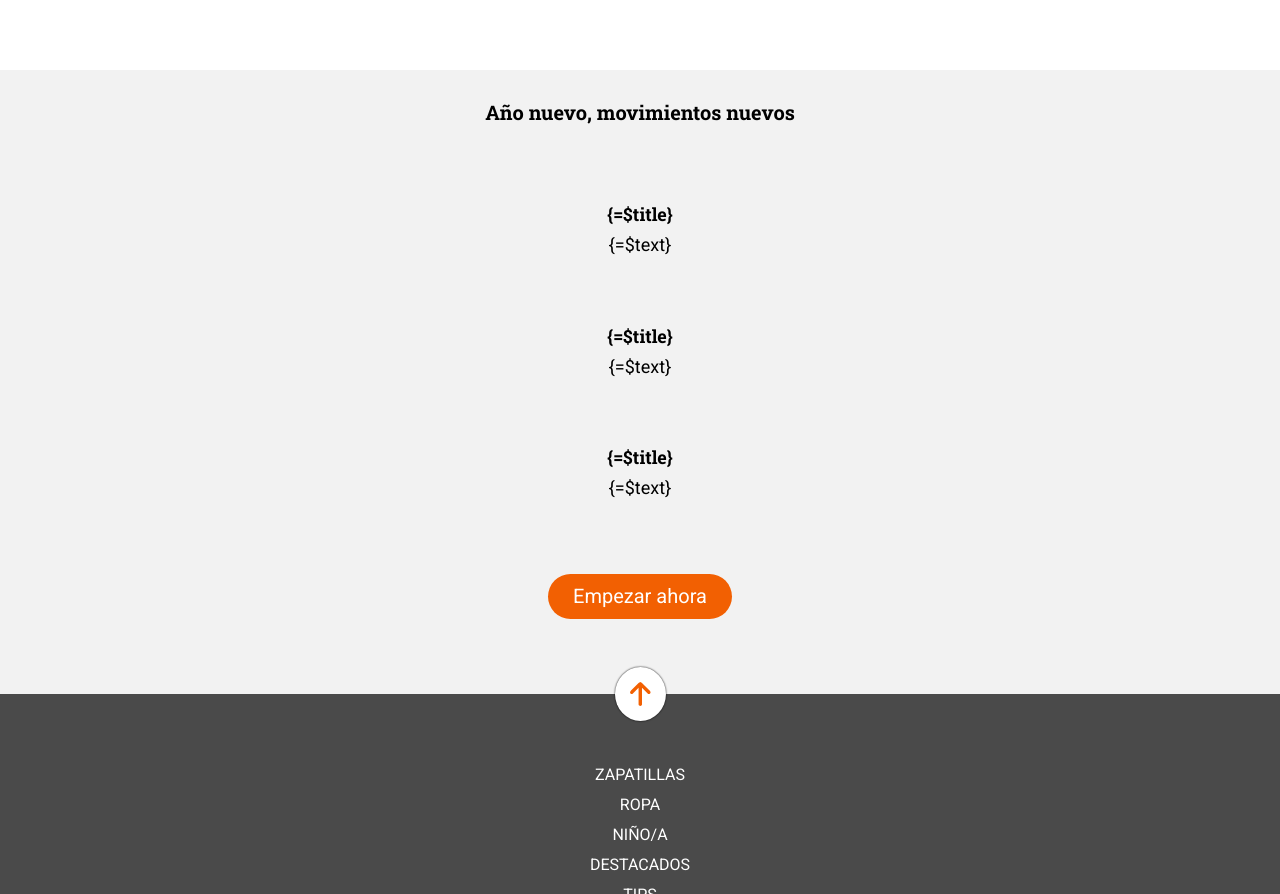
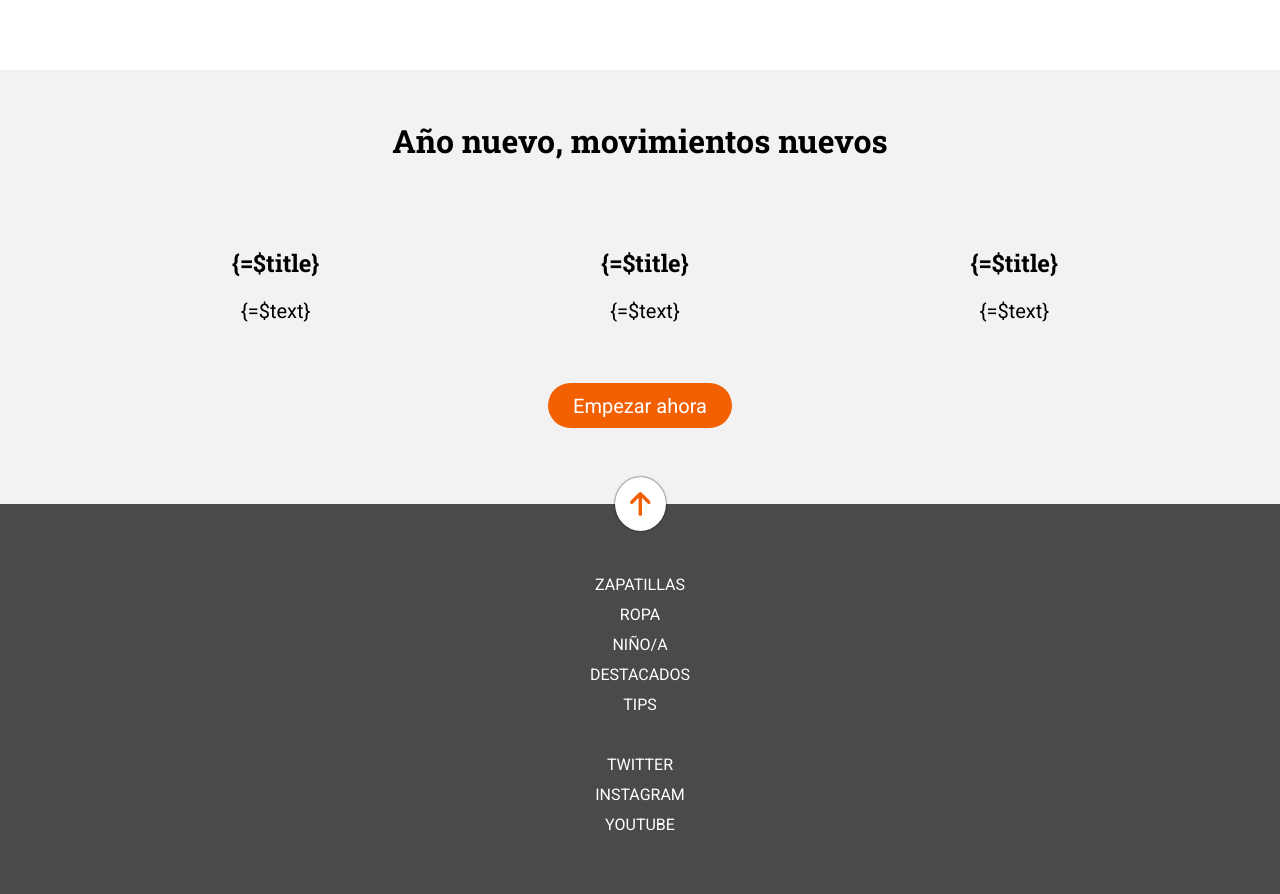
Before and after one commit to Adalab/modulo-1-evaluacion-final-MBueno992, a website built with Vite: page src/index.html in a window 1280 px wide. Shown: the part 1095-1989 px from the top of the page. Built offline with nearby package versions, Linux system fonts and the light colour scheme.

Commit message:
trainingOffers all versions Ok

```diff
--- a/src/index.html
+++ b/src/index.html
@@ -14,7 +14,7 @@
     <load src="./partials/header.html"/>
     <main>
       <load src="./partials/sectionPpal.html"/>
-      <load src="./partials/newyear.html"/>
+      <load src="./partials/trainingOffers.html"/>
     </main>
     <load src="./partials/footer.html"/>
   </body>
--- a/src/partials/advantages.html
+++ b/src/partials/advantages.html
@@ -1,4 +1,4 @@
-<article class="article">
-    <h3 class="article__title">{=$title}</h3>
+<article class="offers__article">
+    <h3 class="offers__article--title">{=$title}</h3>
     <p>{=$text}</p>
 </article>
--- a/src/partials/newyear.html
+++ /dev/null
@@ -1,7 +0,0 @@
-<section class="advantages" id="newYear">
-    <h2 class="advantages__title">Año nuevo, movimientos nuevos</h2>
-    <load src="/partials/advantages.html" title="Entrenamientos" text="Sesiones de running y entrenamientos." />
-    <load src="/partials/advantages.html" title="Cualquier nivel" text="Entrenamientos para cada nivel." />
-    <load src="/partials/advantages.html" title="Exclusividad" text="Productos para miembros premium." />
-    <button class="advantages__startNow">Empezar ahora</button>
-</section>
--- /dev/null
+++ b/src/partials/trainingOffers.html
@@ -0,0 +1,9 @@
+<section class="advantages" id="newYear">
+    <h2 class="advantages__title">Año nuevo, movimientos nuevos</h2>
+    <section class="offers">
+        <load src="/partials/advantages.html" title="Entrenamientos" text="Sesiones de running y entrenamientos." />
+        <load src="/partials/advantages.html" title="Cualquier nivel" text="Entrenamientos para cada nivel." />
+        <load src="/partials/advantages.html" title="Exclusividad" text="Productos para miembros premium." />
+    </section>
+    <button class="advantages__startNow">Empezar ahora</button>
+</section>
--- a/src/scss/layout/_newyear.scss
+++ /dev/null
@@ -1,38 +0,0 @@
-.advantages {
-  background-color: $colorWhiteTwo;
-  display: grid;
-  grid-template-columns: 1fr;
-  justify-items: center;
-  height: 624px;
-
-  &__title{
-    font-family: $fontSlab;
-    font-size: 2rem;
-    text-align: center;
-    padding: 29px 50px 31px 50px;
- }
-    &__startNow{
-        width: 184px;
-        height: 45px;
-        border-radius: 40px;
-        border: none;
-        background-color: $colorBrightOrange;
-        color: $colorWhite;
-        font-family: $fontReg;
-        font-size: 2rem;
-        margin: 27px 0 49px 0;
-    }
-}
-
-.article {
-  text-align: center;
-  font-size: 1.8rem;
-  font-family: $fontReg;
-  margin: 20px 72px;
-  line-height: 25px;
-  &__title{
-    font-size: 1.8rem;
-    font-family: $fontSlab;
-    padding-bottom: 5px;
-  }
-}
--- /dev/null
+++ b/src/scss/layout/_trainingOffers.scss
@@ -0,0 +1,67 @@
+.advantages {
+  background-color: $colorWhiteTwo;
+  text-align: center;
+
+  &__title {
+    font-family: $fontSlab;
+    font-size: 2rem;
+    padding: 29px 50px 31px 50px;
+    @media (min-width: 768px) {
+      font-size: 2.8rem;
+      padding-top: 49px;
+      padding-bottom: 38px;
+    }
+    @media (min-width: 1200px) {
+      font-size: 3.2rem;
+    }
+  }
+  &__startNow {
+    width: 184px;
+    height: 45px;
+    border-radius: 40px;
+    border: none;
+    background-color: $colorBrightOrange;
+    color: $colorWhite;
+    font-family: $fontReg;
+    font-size: 2rem;
+    margin: 27px 0 49px 0;
+    @media (min-width: 768px) {
+      margin-bottom: 56px;
+    }
+    @media (min-width: 1200px) {
+      margin-bottom: 76px;
+    }
+  }
+}
+
+.offers {
+  @media (min-width: 768px) {
+    display: grid;
+    grid-template-columns: 1fr 1fr 1fr;
+    margin: 38px 29px 38px 47px;
+  }
+  @media (min-width: 1200px) {
+    margin: 51px 81px 32px 91px;
+  }
+
+  &__article {
+    text-align: center;
+    font-size: 1.8rem;
+    font-family: $fontReg;
+    padding: 20px 72px;
+    line-height: 25px;
+    @media (min-width: 768px) {
+      padding: 0;
+      font-size: 2rem;
+    }
+    &--title {
+      font-size: 1.8rem;
+      font-family: $fontSlab;
+      padding-bottom: 5px;
+      @media (min-width: 768px) {
+        font-size: 2.4rem;
+        margin-bottom: 18px;
+      }
+    }
+  }
+}
--- a/src/scss/main.scss
+++ b/src/scss/main.scss
@@ -2,5 +2,5 @@
 @import 'core/reset';
 @import 'layout/header';
 @import 'layout/sectionPpal';
-@import 'layout/newyear';
+@import 'layout/trainingOffers';
 @import 'layout/footer';
```
